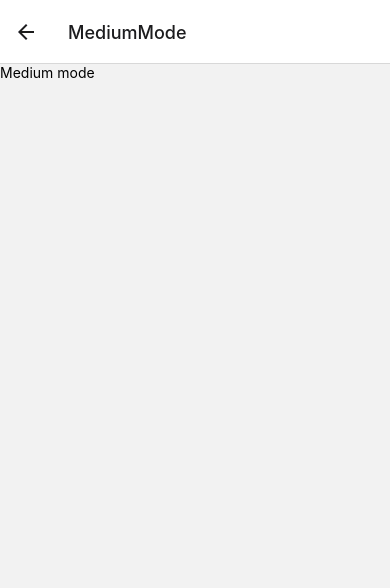
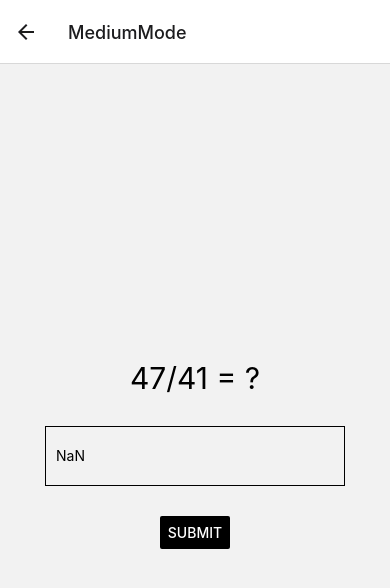
Before and after one commit to eddymandran/rn-2itech, a React Native app: screen /MediumMode in a window 390 px wide. Shown: the top 588 px of the page. Built offline with nearby package versions, Linux system fonts and the light colour scheme.

Commit message:
easy and medium done

```diff
--- a/components/Cat/RandomCat.js
+++ b/components/Cat/RandomCat.js
@@ -1,23 +1,22 @@
-import React, {useEffect, useState} from "react";
-import {Image, StyleSheet, View} from "react-native";
+import React, {useState} from "react";
+import {Button, Image, StatusBar, StyleSheet, View} from "react-native";
+import {useNavigation} from "@react-navigation/native";
 
-export default function RandomCats() {
-    const [cat, setCat] = useState("");
-    const fetchCat = () => {
-        fetch("https://aws.random.cat/meow")
-            .then((response) => response.json())
-            .then((data) => setCat(data))
-    }
+export default function RandomCat({result}) {
 
-    useEffect(()=>{
-        fetchCat()
-    }, [])
+    const [cat, setCat] = useState("https://cataas.com/cat/says/" + result );
+    const navigation = useNavigation();
 
     return (
-        <View>
+        <View style={styles.container}>
             <Image
-                source={{uri: cat.file}}
+                source={{ uri: cat }}
                 style={styles.img}
+            />
+            <StatusBar hidden={true} />
+            <Button
+                title="Voulez vous rejouer ?"
+                onPress={() => navigation.navigate('Home')}
             />
         </View>
     )
--- a/components/Game/EasyMode.js
+++ b/components/Game/EasyMode.js
@@ -1,9 +1,8 @@
 import {Button, StyleSheet, Text, TextInput, View} from 'react-native';
 import React, {useEffect, useState} from "react";
-import {fetch} from "react-native/Libraries/Network/fetch";
-import RandomCats from "../Cat/RandomCat";
+import RandomCat from "../Cat/RandomCat";
 
-export default function EasyModeComponent() {
+export default function EasyMode() {
     const [viewCat, setViewCat] = useState(false);
     const [operationText, setOperationText] = useState("");
     const [number, onChangeNumber] = useState(null);
@@ -13,9 +12,9 @@ export default function EasyModeComponent() {
         return Math.floor(Math.random() * max);
     }
 
-    let generateOperation = () => {
-        let number1 = getRandomInt(50);
-        let number2 = getRandomInt(50);
+    const generateOperation = () => {
+        const number1 = getRandomInt(50);
+        const number2 = getRandomInt(50);
 
         setOperationResult(number1 + number2);
 
@@ -26,7 +25,7 @@ export default function EasyModeComponent() {
         generateOperation()
     }, [])
 
-    let onSubmitClick = () => {
+    const onSubmitClick = () => {
         if (number == operationResult) {
             setViewCat(true)
             //alert("Gagne")
@@ -51,7 +50,7 @@ export default function EasyModeComponent() {
                 title="Submit"
                 color='#000000'
             ></Button>
-            {viewCat && <RandomCats />}
+            {viewCat && <RandomCat result={operationResult}/>}
         </View>
     );
 }
--- a/components/Game/MediumMode.js
+++ b/components/Game/MediumMode.js
@@ -1,10 +1,86 @@
-import {Text, View} from "react-native";
+import {Button, StyleSheet, Text, TextInput, View} from 'react-native';
+import React, {useEffect, useState} from "react";
+import RandomCat from "../Cat/RandomCat";
 
 export default function MediumMode() {
+    const [viewCat, setViewCat] = useState(false);
+    const [operationText, setOperationText] = useState("");
+    const [number, onChangeNumber] = useState(null);
+    const [operationResult, setOperationResult] = useState(null);
+
+
+    function getRandomInt(max) {
+        return Math.floor(Math.random() * max);
+    }
+
+    const generateOperation = () => {
+        const number1 = getRandomInt(50);
+        const number2 = getRandomInt(50);
+
+        const ops = {
+            '+': function(a, b) { return a + b },
+            '*': function(a, b) { return a * b },
+            '-': function(a, b) { return a - b },
+            '/': function(a, b) { return a / b }
+        };
+
+        const switchOperator=['+','-','*','/'];
+        const random = Math.floor(Math.random() * switchOperator.length);
+        const randomOperator = switchOperator[random];
+        setOperationText(number1 + randomOperator + number2 + " = ?")
+        setOperationResult(ops[randomOperator](number1, number2).toFixed(2));
+
+    }
+
+    useEffect(() => {
+        generateOperation()
+    }, [])
+
+    const handleControl = () => {
+        if (number == operationResult) {
+            setViewCat(true)
+            //alert("Gagne")
+        }
+        else {
+            alert("Perdu")
+        }
+    }
 
     return (
-        <View>
-            <Text>Medium mode</Text>
+        <View style={styles.container}>
+            <Text nativeID='count'></Text>
+            <Text style={styles.text}>{operationText}</Text>
+            <TextInput
+                style={styles.input}
+                onChangeText={onChangeNumber}
+                value={parseInt(number)}
+                placeholder={`Type result here: ${operationResult}`}
+                keyboardType="numeric"
+            />
+            <Button
+                onPress={handleControl}
+                title="Submit"
+                color='#000000'
+            ></Button>
+            {viewCat && <RandomCat result={operationResult} />}
         </View>
-    )
+    );
 }
+
+const styles = StyleSheet.create({
+    container: {
+        flex: 1,
+        justifyContent: "center",
+        alignItems: "center"
+    },
+    text: {
+        fontSize: 30
+    },
+    input: {
+        height: 60,
+        width: 300,
+        margin: 30,
+        borderWidth: 1,
+        padding: 10,
+    },
+});
--- a/components/Pages/Home.js
+++ b/components/Pages/Home.js
@@ -1,11 +1,11 @@
-import {Button, StatusBar, StyleSheet, Text, View} from "react-native";
+import {StatusBar, StyleSheet, Text, View} from "react-native";
 import SelectLevel from "./SelectLevel";
 import React from "react";
 
 export default function Home() {
     return (
         <View style={styles.container}>
-            <View >
+            <View>
                 <Text>Welcome to CalculaCat 2022 !!</Text>
                 <StatusBar hidden={true}/>
             </View>
--- a/components/Pages/SelectLevel.js
+++ b/components/Pages/SelectLevel.js
@@ -4,14 +4,12 @@ import {useNavigation} from '@react-navigation/native';
 import EasyMode from "../Game/EasyMode"
 import MediumMode from "../Game/MediumMode"
 import HardMode from "../Game/HardMode"
-import {createStackNavigator} from "@react-navigation/stack";
 
 
 const Separator = () => (
     <View style={styles.separator}/>
 );
 
-const Stack = createStackNavigator();
 
 
 export default function SelectLevel() {
--- a/package.json
+++ b/package.json
@@ -17,7 +17,7 @@
     "expo": "~46.0.9",
     "expo-status-bar": "~1.4.0",
     "react": "18.0.0",
-    "react-native": "0.69.5",
+    "react-native": "0.69.6",
     "react-native-paper": "^4.12.4",
     "react-native-vector-icons": "^9.2.0"
   },
```
Also changed, not shown: 1 other file (tests, documents, lock files or other folders).
